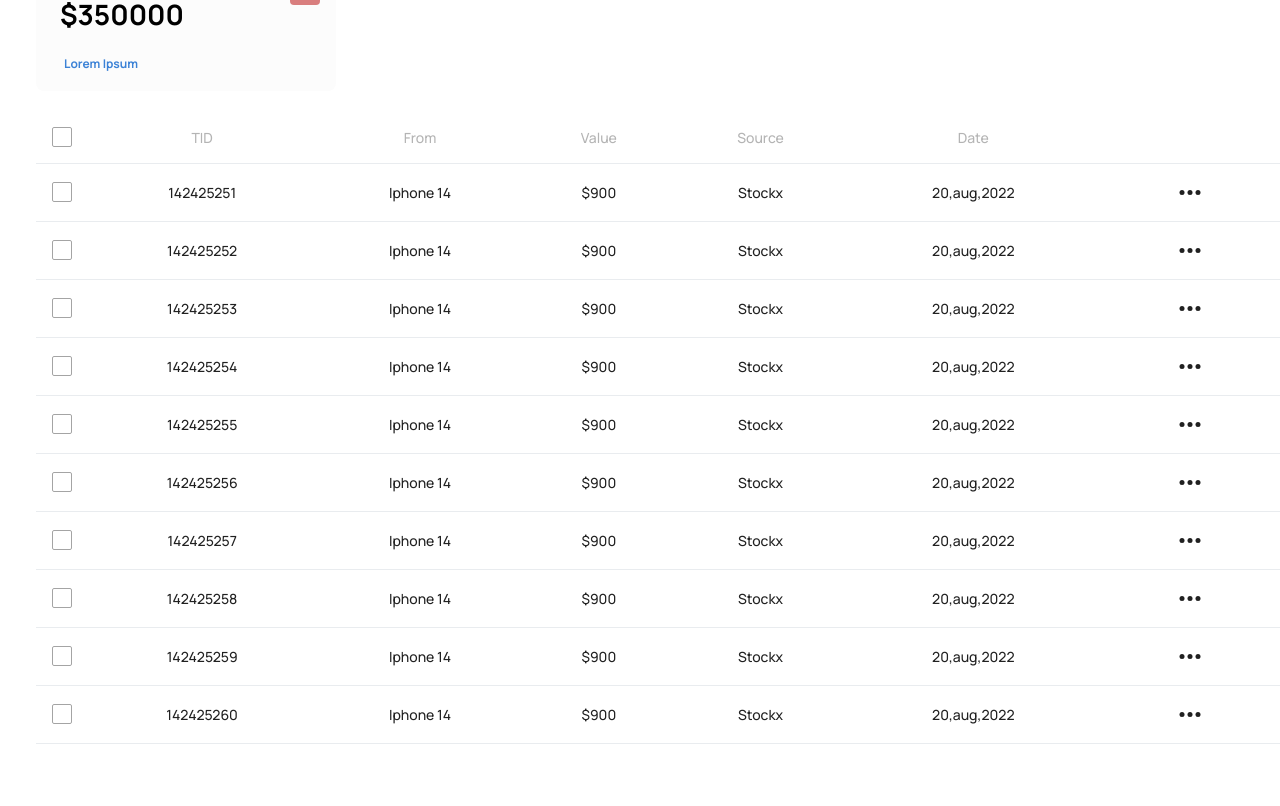
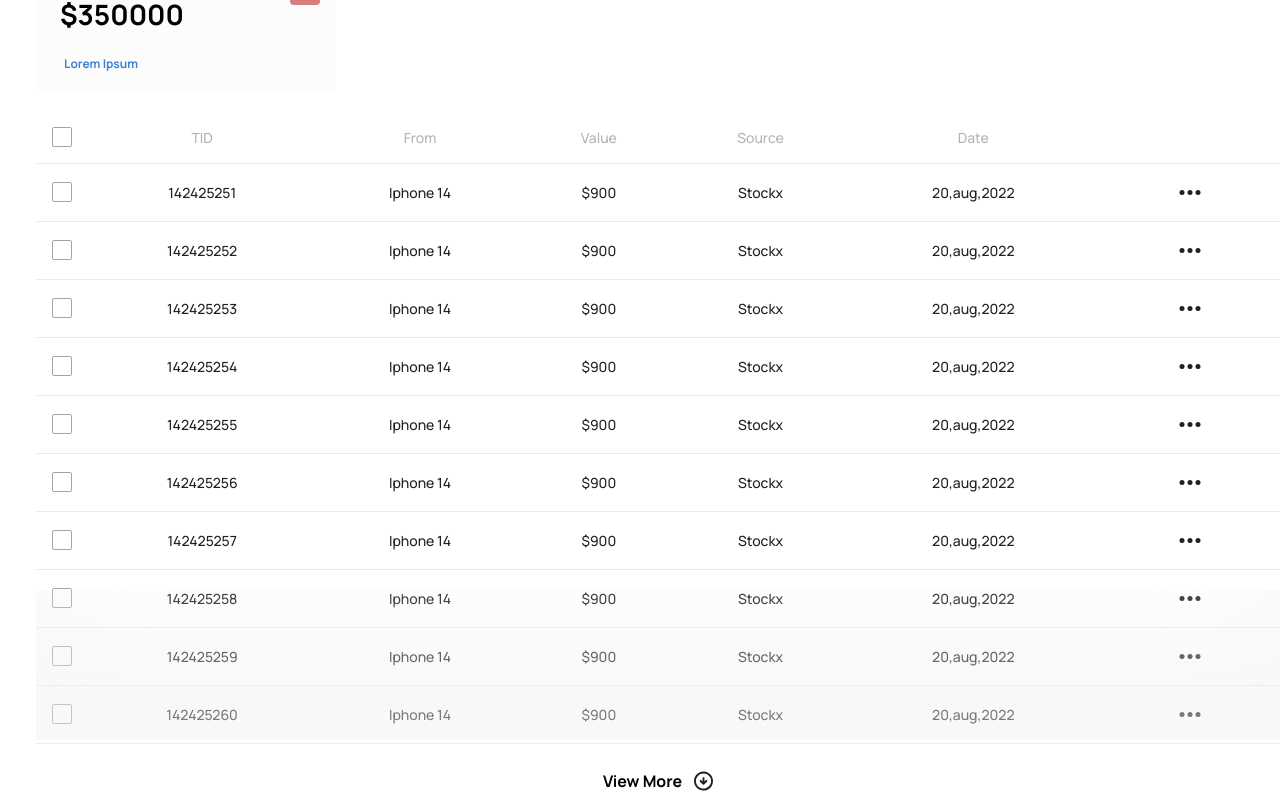
Before and after one commit to SmurfTec/Electra-Admin, a React (Vite) app: page /Wallet in a window 1280 px wide. Shown: the part 604-1410 px from the top of the page. Before the commit the page ends 1348 px from the top, so only its background shows below. Built offline with nearby package versions, Linux system fonts and the light colour scheme.

Commit message:
wallet screen final

```diff
--- a/src/pages/Wallet/index.tsx
+++ b/src/pages/Wallet/index.tsx
@@ -10,6 +10,7 @@ export const Wallet = () => {
     const [MenuLabel, setMenuLabel] = useState("")
     const [CurrSelectedProduct, setCurrSelectedProduct] = useState('')
     const [selectedProducts, setSelectedProducts] = useState<any>([]);
+    const[LoadMore,setLoadMore]=useState(true)
     const menuLeft: any = useRef(null);
     const [filterData] = useState([
         {
@@ -276,6 +277,8 @@ export const Wallet = () => {
                     setSelectedProducts={setSelectedProducts}
                     columnData={columnData}
                     MultipleSelect={true}
+                    LoadMore={LoadMore}
+                    setLoadMore={setLoadMore}
                 />
             </div>
         </div>
```
Also changed, not shown: src/pages/Products/Products/index.tsx (line endings or trailing spaces).
